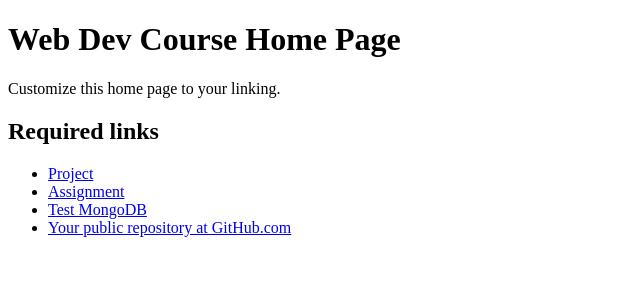
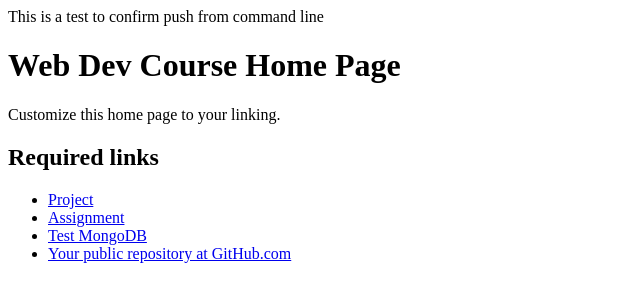
Before and after one commit to kaushikveluru/veluru-kaushik-webdev, a website: page public/index.html in a window 1280 px wide. Shown: the whole page, without its empty margins (0-640 px from the left). Drawn offline with Linux system fonts and the light colour scheme.

Commit message:
testing push from command line

```diff
--- a/public/index.html
+++ b/public/index.html
@@ -3,6 +3,7 @@
 <head>
     <meta charset="UTF-8">
     <title>Web Dev Course Home Page</title>
+    This is a test to confirm push from command line
 </head>
 <body>
     <h1>Web Dev Course Home Page</h1>
```
